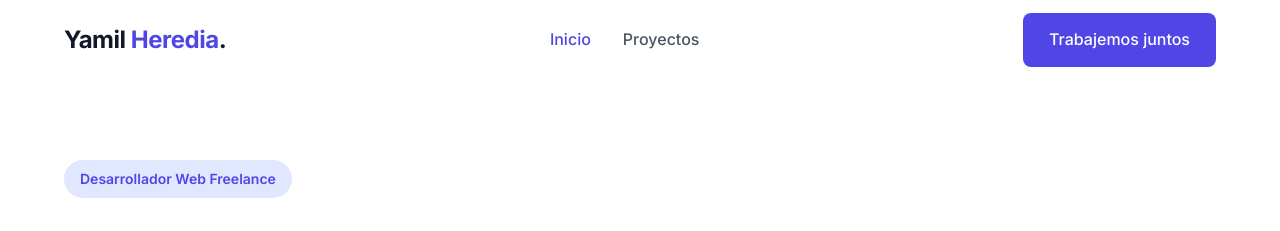
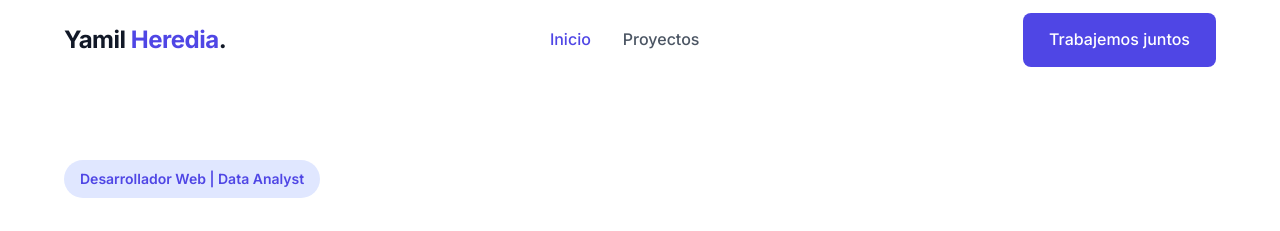
Before and after one commit to yamilheredia7970-cmd/Portfolio, a React app: page index.html in a window 1280 px wide. Shown: the top 231 px of the page. Built offline with nearby package versions, Linux system fonts and the light colour scheme.

Commit message:
Update index.html

```diff
--- a/index.html
+++ b/index.html
@@ -3,7 +3,7 @@
 <head>
     <meta charset="UTF-8">
     <meta name="viewport" content="width=device-width, initial-scale=1.0">
-    <title>Yamil Heredia | Desarrollador Web Freelance</title>
+    <title>Yamil Heredia | Desarrollador Web | Data Analyst</title>
     <link rel="stylesheet" href="./styles.css">
     <link href="https://fonts.googleapis.com/css2?family=Inter:wght@300;400;500;600;700&display=swap" rel="stylesheet">
     <!-- Phosphor Icons for lightweight icons -->
@@ -30,7 +30,7 @@
     <section class="hero" id="inicio">
         <div class="container hero-container">
             <div class="hero-content">
-                <span class="badge">Desarrollador Web Freelance</span>
+                <span class="badge">Desarrollador Web | Data Analyst</span>
                 <h1>Desarrollo sitios web que convierten visitas en clientes</h1>
                 <p>Ayudo a negocios y profesionales a escalar su presencia digital con webs rápidas, modernas y optimizadas para resultados reales.</p>
                 <div class="hero-buttons">
```
